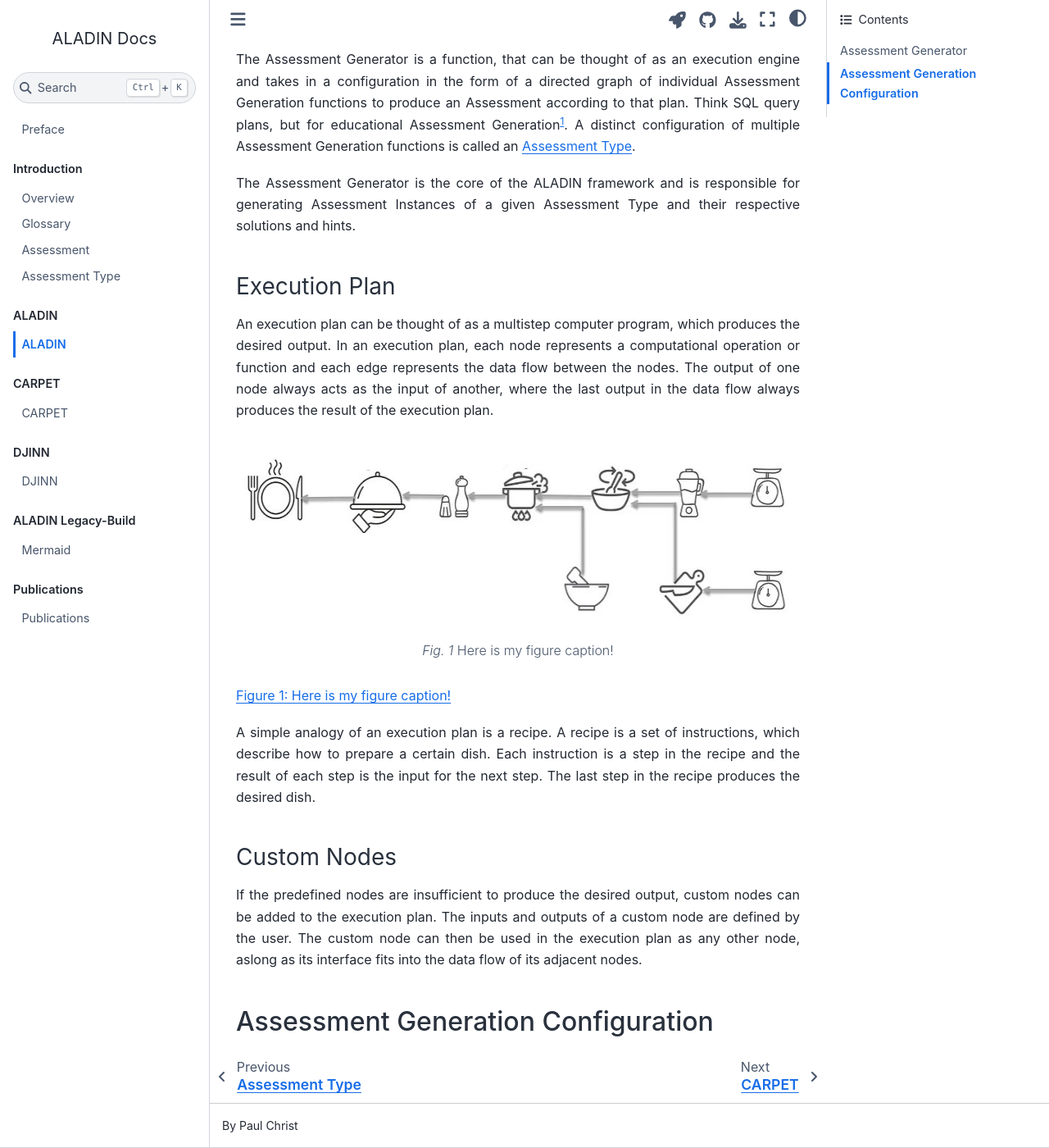
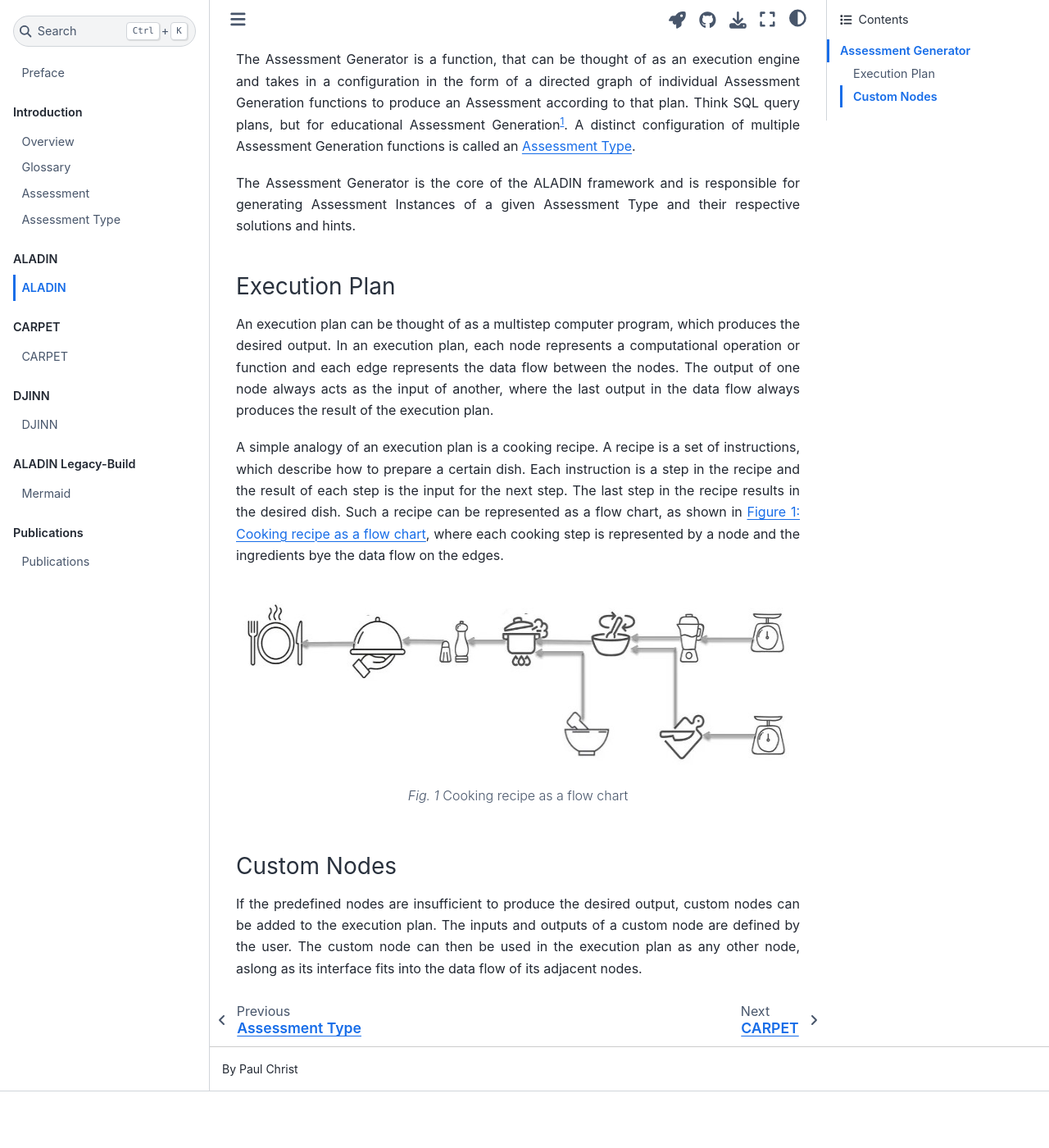
Before and after one commit to HTW-ALADIN/documentation, a Jupyter Book: the page built from chapters/ALADIN/ALADIN.md, in a window 1280 px wide and 1400 px high, scrolled down 305 px. Shown: the whole window at 82% size. Built offline with Jupyter Book 1.0.4 settings and Sphinx 7.4.7 and the Sphinx Book theme 1.1.4, drawn with Linux system fonts in a browser that asks for light colours; after the commit the page ends 1636 px from its top, so only the background shows below that.

Commit message:
highlevel overview of ALADIN concepts

````diff
--- a/chapters/ALADIN/ALADIN.md
+++ b/chapters/ALADIN/ALADIN.md
@@ -25,21 +25,17 @@
 
 An execution plan can be thought of as a multistep computer program, which produces the desired output. In an execution plan, each node represents a computational operation or function and each edge represents the data flow between the nodes. The output of one node always acts as the input of another, where the last output in the data flow always produces the result of the execution plan.
 
+A simple analogy of an execution plan is a cooking recipe. A recipe is a set of instructions, which describe how to prepare a certain dish. Each instruction is a step in the recipe and the result of each step is the input for the next step. The last step in the recipe results in the desired dish. Such a recipe can be represented as a flow chart, as shown in {numref}`Figure {number}: {name} <cooking-recipe>`, where each cooking step is represented by a node and the ingredients bye the data flow on the edges.
+
 ```{figure} ../../_static/images/recipe_execution_plan.jpg
 ---
 scale: 100%
 align: center
-name: directive-fig
+name: cooking-recipe
 ---
-Here is my figure caption!
+Cooking recipe as a flow chart
 ```
-
-{numref}`Figure {number}: {name} <directive-fig>`
-
-A simple analogy of an execution plan is a recipe. A recipe is a set of instructions, which describe how to prepare a certain dish. Each instruction is a step in the recipe and the result of each step is the input for the next step. The last step in the recipe produces the desired dish.
 
 ### Custom Nodes
 
 If the predefined nodes are insufficient to produce the desired output, custom nodes can be added to the execution plan. The inputs and outputs of a custom node are defined by the user. The custom node can then be used in the execution plan as any other node, aslong as its interface fits into the data flow of its adjacent nodes.
-
-## Assessment Generation Configuration
````
